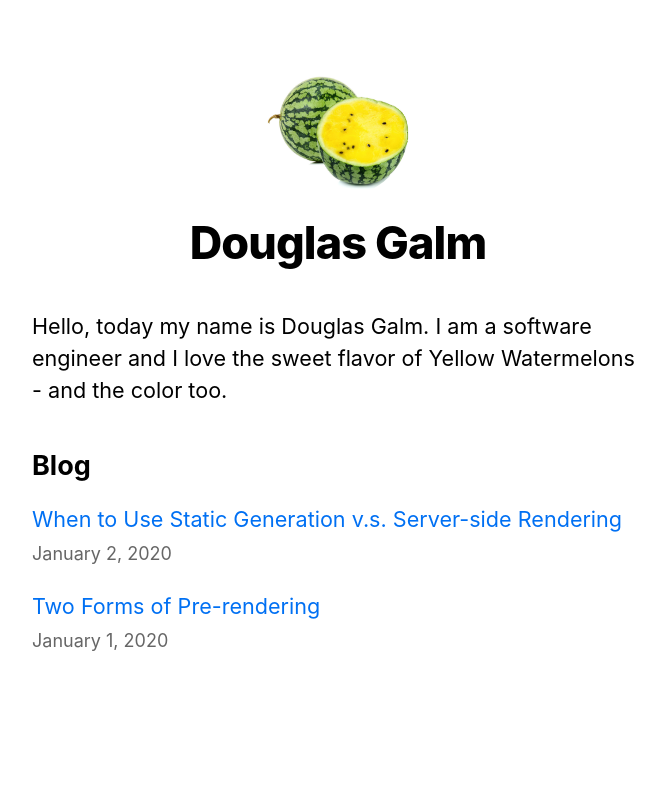
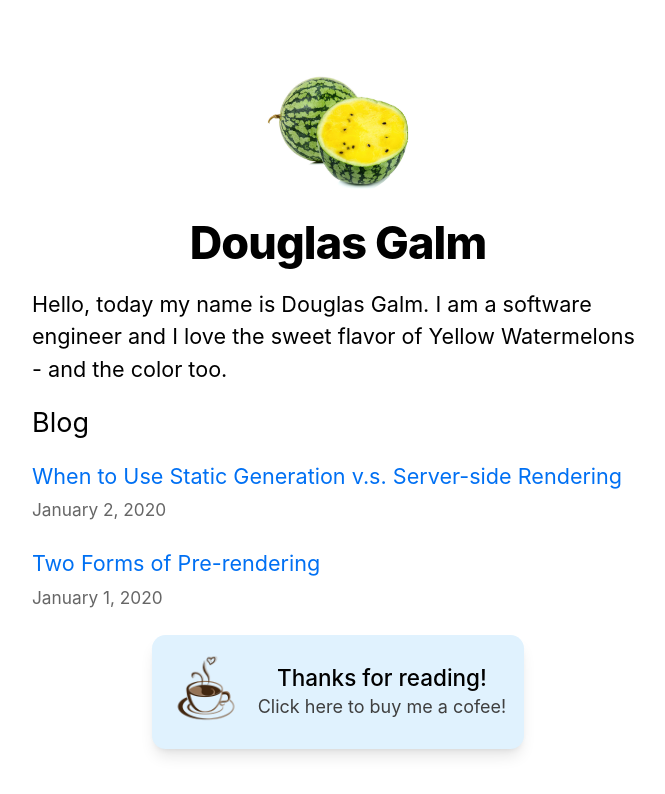
Before and after one commit to pandahaiku/nextjs-example-project, a Next.js app: page / in a window 1280 px wide. Shown: the top 794 px of the page, without its empty margins (302-967 px from the left). Built offline with nearby package versions, Linux system fonts and the light colour scheme.

Commit message:
add tailwind css; added coffee button

```diff
--- /dev/null
+++ b/components/coffee-button.js
@@ -0,0 +1,28 @@
+import Image from "next/image";
+import React from "react";
+import buttonStyles from '../styles/button.module.css';
+
+const CoffeeButton = React.forwardRef(({ onClick, href }, ref) => {
+  return <div href={href} onClick={onClick} ref={ref}>
+    <button className="p-4 max-w-sm mx-auto bg-sky-100 hover:bg-sky-200 rounded-xl shadow-lg flex items-center space-x-4">
+      <div className="shrink-0">
+        <Image
+          priority
+          src="/images/coffee.png"
+          className="h-12 w-12"
+          height={70}
+          width={70}
+          alt="Profile Image"
+        />
+      </div>
+      <div>
+        {/* className= sets the attribute for the given section, and we can use styles defined from utilStyles which was imported*/}
+        <div className="text-xl font-medium text-black">Thanks for reading!</div>
+        <p className={buttonStyles.lighttext}>Click here to buy me a cofee!</p>
+      </div>
+    </button>
+  </div>
+})
+CoffeeButton.displayName = "CoffeeButton";
+
+export default CoffeeButton;
--- a/lib/blog-posts.js
+++ b/lib/blog-posts.js
@@ -22,7 +22,6 @@ export function getSortedPostsData() {
 
     // Combine the data with the id
     // "blog-id" must match the post file name in brackets []
-    console.log(matterResult.data);
     return {
       id,
       ...matterResult.data
--- a/pages/index.js
+++ b/pages/index.js
@@ -1,9 +1,14 @@
 import Head from 'next/head'
+import Image from 'next/image'
 import Layout, { siteTitle } from '../components/layout'
 import utilStyles from '../styles/utils.module.css'
 import { getSortedPostsData } from '../lib/blog-posts'
 import Link from 'next/link'
 import Date from '../components/date'
+import CoffeeButton from '../components/coffee-button'
+
+// TODO: move this to config
+const payPalLink = "https://www.paypal.com/donate/?business=CAPDXWBRXRRH2&no_recurring=0&currency_code=USD";
 
 // getStaticProps() is a special function in next.js that populates the props
 // that will be passed to Home component
@@ -42,7 +47,6 @@ export default function Home({ allPostsData, data }) {
       <Head>
         <title>{siteTitle}</title>
       </Head>
-      {/* className= sets the attribute for the given section, and we can use styles defined from utilStyles which was imported*/}
       <section className={utilStyles.headingMd}>
         <p>Hello, today my name is Douglas Galm. I am a software engineer and I love the sweet flavor of Yellow Watermelons - and the color too.</p>
       </section>
@@ -62,6 +66,9 @@ export default function Home({ allPostsData, data }) {
           ))}
         </ul>
       </section>
+      <Link href={payPalLink} passHref>
+        <CoffeeButton></CoffeeButton>
+      </Link>
     </Layout>
   )
 }
--- /dev/null
+++ b/styles/button.module.css
@@ -0,0 +1,3 @@
+.lighttext {
+  color: rgb(63, 63, 63);
+}
--- a/styles/globals.css
+++ b/styles/globals.css
@@ -1,3 +1,7 @@
+@tailwind base;
+@tailwind components;
+@tailwind utilities;
+
 html,
 body {
   padding: 0;
--- a/tailwind.config.js
+++ b/tailwind.config.js
@@ -1,6 +1,7 @@
 module.exports = {
   content: [
-    "./components/**/*.{html,js}"
+    "./pages/**/*.{js,ts,jsx,tsx}",
+    "./components/**/*.{js,ts,jsx,tsx}",
   ],
   theme: {
     extend: {},
```
Also changed, not shown: public/images/coffee.png (added). Lines whose indentation alone changed are shown as unchanged.
